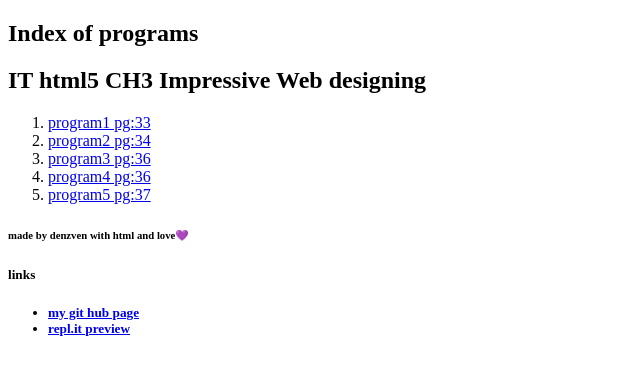
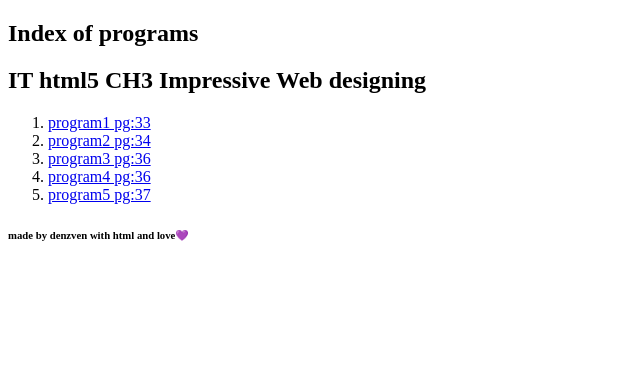
Before and after one commit to denzven/HTML5_college_programs, a plain HTML site: page index.html in a window 1280 px wide. Shown: the whole page, without its empty margins (0-640 px from the left). Drawn offline with Linux system fonts and the light colour scheme.

Commit message:
3rd commit
some improvements

```diff
--- a/index.html
+++ b/index.html
@@ -2,6 +2,9 @@
 
 <html>
 	<head>
+		<!--- meta tag is not there in textbook, its for neat formatting on a device-->
+		<meta charset="utf-8">
+		<meta name="viewport" content="width=device-width, initial-scale=1">
 		<title>html5 sies college projects (11th B)</title>
 	</head>
 	<body>
@@ -15,11 +18,5 @@
 			<li><a href = "textbook_html_programs/chapter3/program5.html"> program5 pg:37 </a></li>
 		</ol>
 		<h6> made by denzven with html and love💜 </h6>
-
-		<h5> links <h5>
-		<ul>
-			<li><a href="https://github.com/denzven/HTML5_college_programs "> my git hub page</a></li>
-			<li><a href="https://repl.it/@DenzvenIgnatius/html-sies-college-basics "> repl.it preview </a></li>
-		</ul>
 	</body>
 </html>
```
Also changed, not shown: textbook_html_programs/chapter3/program1.html (+3 -0 lines), textbook_html_programs/chapter3/program2.html (+3 -0 lines), textbook_html_programs/chapter3/program3.html (+3 -0 lines), textbook_html_programs/chapter3/program4.html (+3 -0 lines), textbook_html_programs/chapter3/program5.html (+3 -0 lines).
